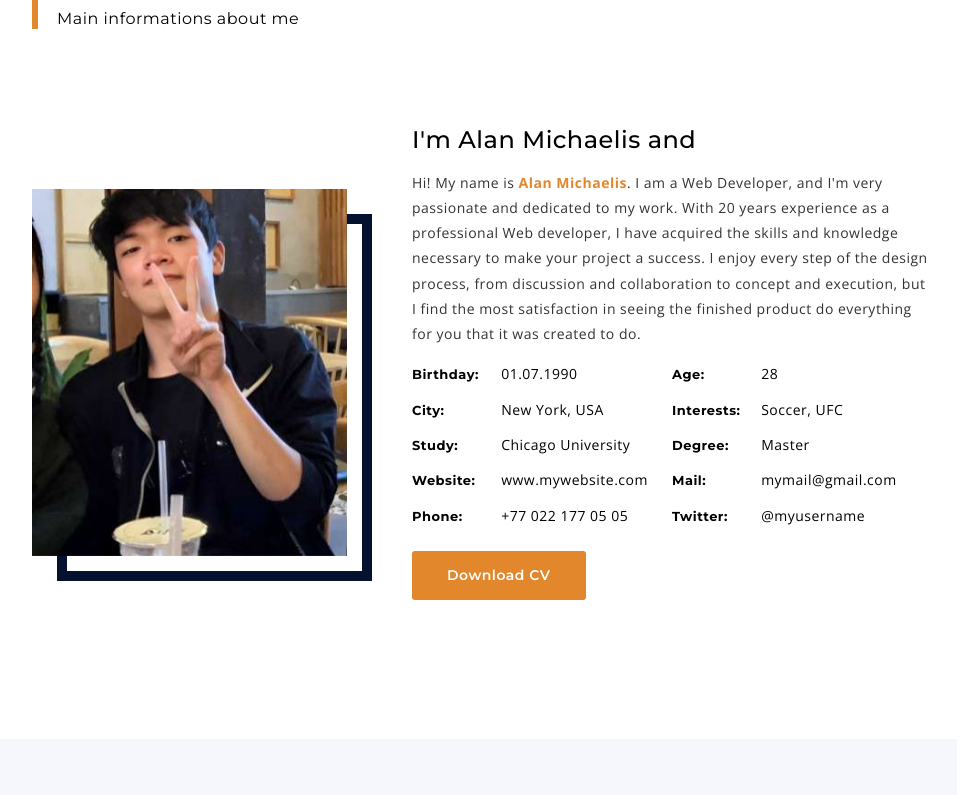
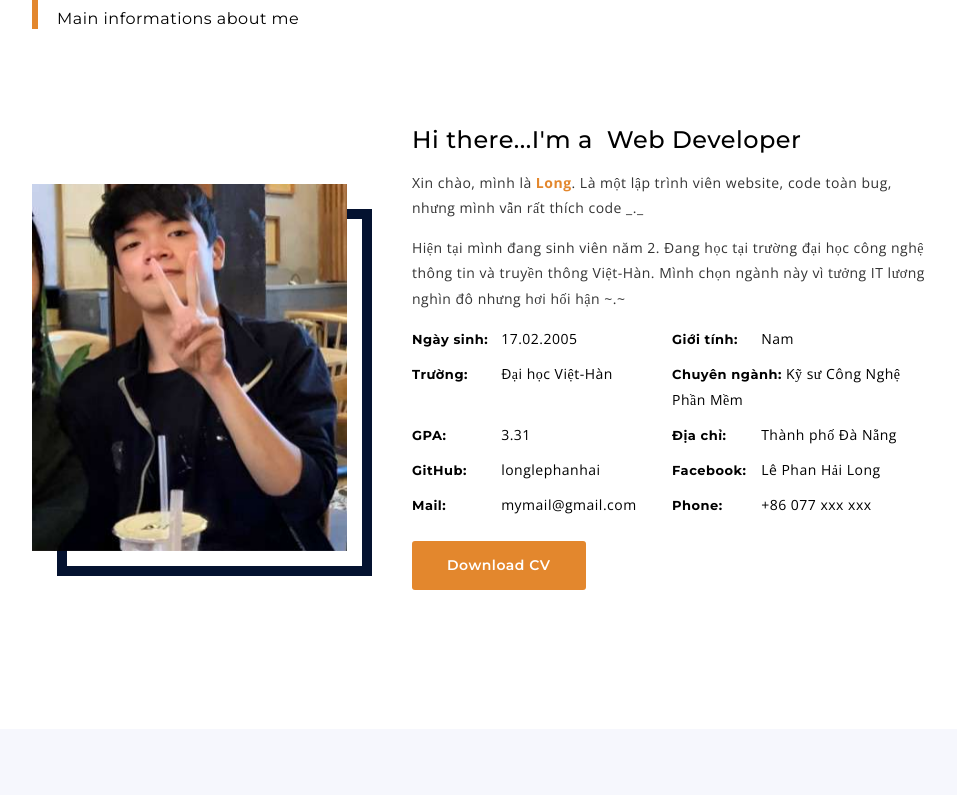
Before and after one commit to longlephanhai/Portfolio, a React (Vite) app: page / in a window 1280 px wide. Shown: the part 945-1740 px from the top of the page, without its empty margins (308-1265 px from the left). Built offline with nearby package versions, Linux system fonts and the light colour scheme; no server answers.

Commit message:
complete about

```diff
--- a/src/components/Content/About.tsx
+++ b/src/components/Content/About.tsx
@@ -1,5 +1,6 @@
 import avt from '@/assets/img/about/avt.jpg'
 import myCV from '@/assets/CV_Lê_Phan_Hải_Long.pdf'
+import { TypeAnimation } from 'react-type-animation'
 const About = () => {
   return (
     <>
@@ -27,42 +28,62 @@ const About = () => {
                 </div>
                 <div className="rightbox">
                   <div className="arlo_tm_mini_title_holder">
-                    <h4>I'm Alan Michaelis and <span className="arlo_tm_animation_text_word"></span></h4>
+                    <h4>Hi there...I'm a
+                      &nbsp;
+                      <TypeAnimation
+                        sequence={[
+                          // Same substring at the start will only be typed out once, initially
+                          'Freelancer',
+                          2000, // wait 1s before replacing "Mice" with "Hamsters"
+                          'UI/UX Designer',
+                          2000,
+                          'Web Developer',
+                          2000,
+                        ]}
+                        wrapper="span"
+                        speed={50}
+                        // style={{ fontSize: '2em', display: 'inline-block' }}
+                        repeat={Infinity}
+                      />
+                      <span className="arlo_tm_animation_text_word"></span></h4>
                   </div>
                   <div className="definition">
-                    <p>Hi! My name is <strong>Alan Michaelis</strong>. I am a Web Developer, and I'm very passionate and dedicated to my work. With 20 years experience as a professional Web developer, I have acquired the skills and knowledge necessary to make your project a success. I enjoy every step of the design process, from discussion and collaboration to concept and execution, but I find the most satisfaction in seeing the finished product do everything for you that it was created to do.</p>
+                    <p>Xin chào, mình là <strong>Long</strong>. Là một lập trình viên website, code toàn bug, nhưng mình vẫn rất thích code _._</p>
+                  </div>
+                  <div className="definition">
+                    <p>Hiện tại mình đang sinh viên năm 2. Đang học tại trường đại học công nghệ thông tin và truyền thông Việt-Hàn. Mình chọn ngành này vì tưởng IT lương nghìn đô nhưng hơi hối hận ~.~</p>
                   </div>
                   <div className="about_short_contact_wrap">
                     <ul>
                       <li>
-                        <span><label>Birthday:</label> 01.07.1990</span>
+                        <span><label>Ngày sinh:</label> 17.02.2005</span>
                       </li>
                       <li>
-                        <span><label>Age:</label> 28</span>
+                        <span><label>Giới tính:</label> Nam</span>
                       </li>
                       <li>
-                        <span><label>City:</label> New York, USA</span>
+                        <span><label>Trường:</label> Đại học Việt-Hàn</span>
                       </li>
                       <li>
-                        <span><label>Interests:</label> Soccer, UFC</span>
+                        <span><label>Chuyên ngành:</label> Kỹ sư Công Nghệ Phần Mềm</span>
                       </li>
                       <li>
-                        <span><label>Study:</label> Chicago University</span>
+                        <span><label>GPA:</label> 3.31</span>
                       </li>
                       <li>
-                        <span><label>Degree:</label> Master</span>
+                        <span><label>Địa chỉ:</label> Thành phố Đà Nẵng</span>
                       </li>
                       <li>
-                        <span><label>Website:</label> <a href="#">www.mywebsite.com</a></span>
+                        <span><label>GitHub:</label> <a target='_blank' href="https://github.com/longlephanhai">longlephanhai</a></span>
+                      </li>
+                      <li>
+                        <span><label>Facebook:</label> Lê Phan Hải Long</span>
                       </li>
                       <li>
                         <span><label>Mail:</label> <a href="mailto:example@gmail.com">mymail&#64;gmail.com</a></span>
                       </li>
                       <li>
-                        <span><label>Phone:</label> <a href="#">+77 022 177 05 05</a></span>
-                      </li>
-                      <li>
-                        <span><label>Twitter:</label> <a href="#">&#64;myusername</a></span>
+                        <span><label>Phone:</label> <a href="#">+86 077 xxx xxx</a></span>
                       </li>
                     </ul>
                   </div>
```
